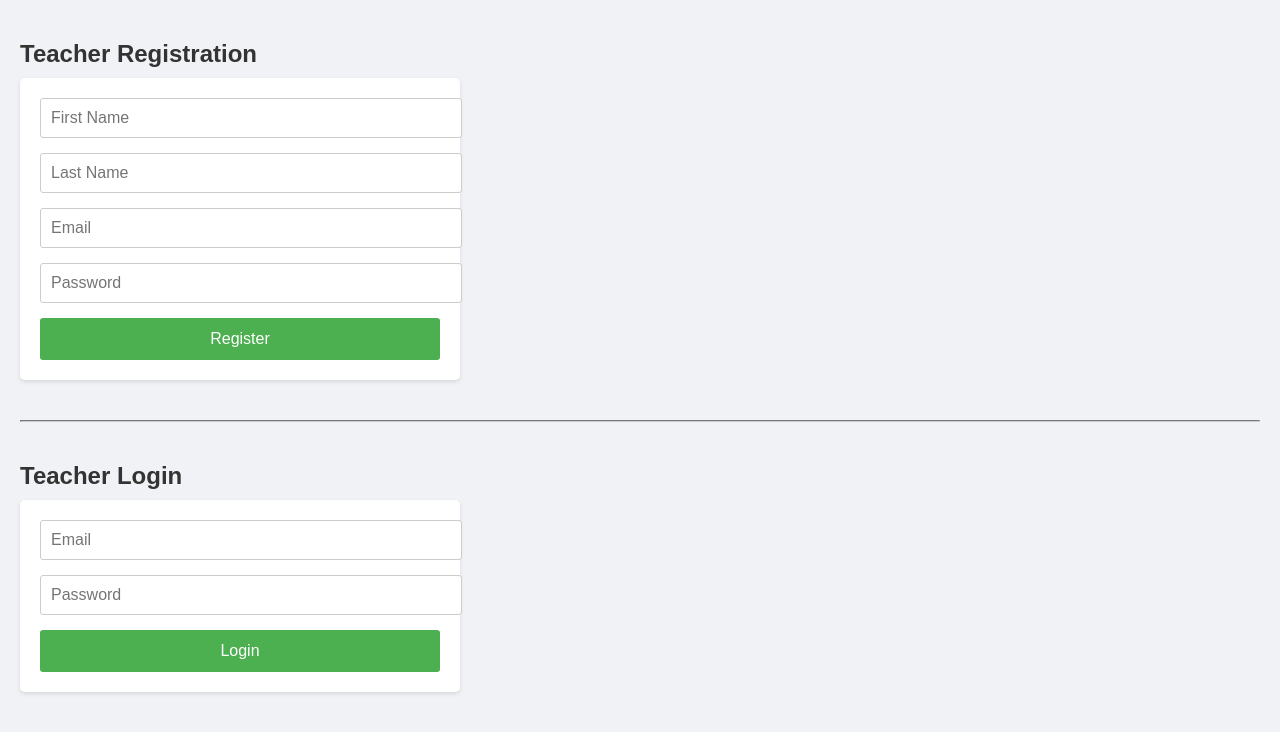
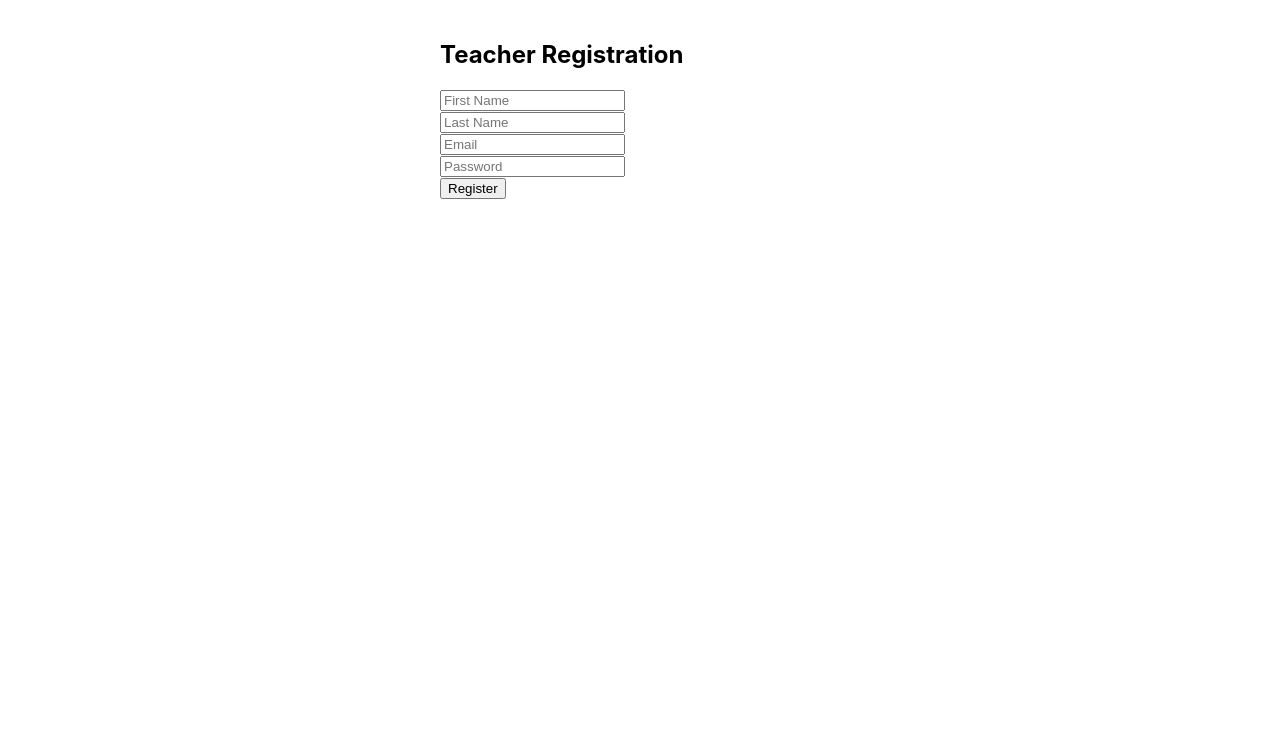
Before and after one commit to Sunbeam-nternship-25/Feedback_Frontend, a React (Create React App) app: page / in a window 1280 px wide. Shown: the top 732 px of the page. Built offline with nearby package versions, Linux system fonts and the light colour scheme.

Commit message:
page redirect

```diff
--- a/src/App.js
+++ b/src/App.js
@@ -1,14 +1,72 @@
-import React from 'react';
-import TeacherRegister from './components/TeacherRegister.js';
-import TeacherLogin from './components/TeacherLogin.js';
-import './App.css';
+import React, { useState } from 'react';
+import axios from 'axios';
 
 function App() {
+  const [isRegistered, setIsRegistered] = useState(false);
+
+  const [registerData, setRegisterData] = useState({
+    first_name: '',
+    last_name: '',
+    email: '',
+    password: '',
+  });
+
+  const [loginData, setLoginData] = useState({ email: '', password: '' });
+
+  const handleRegisterChange = (e) => {
+    setRegisterData({ ...registerData, [e.target.name]: e.target.value });
+  };
+
+  const handleRegisterSubmit = (e) => {
+    e.preventDefault();
+    axios.post('http://localhost:5000/teachers', registerData)
+      .then(() => {
+        alert('Registered successfully! Please login.');
+        setIsRegistered(true);
+      })
+      .catch(() => alert('Registration failed'));
+  };
+
+  const handleLoginChange = (e) => {
+    setLoginData({ ...loginData, [e.target.name]: e.target.value });
+  };
+
+  const handleLoginSubmit = (e) => {
+    e.preventDefault();
+    axios.post('http://localhost:5000/teachers/login', loginData)
+      .then(() => alert('Login successful!'))
+      .catch(() => alert('Login failed'));
+  };
+
   return (
-    <div>
-      <TeacherRegister />
-      <hr />
-      <TeacherLogin />
+    <div style={{ maxWidth: 400, margin: 'auto', padding: 20 }}>
+      {!isRegistered ? (
+        <>
+          <h2>Teacher Registration</h2>
+          <form onSubmit={handleRegisterSubmit}>
+            <input type="text" name="first_name" value={registerData.first_name} onChange={handleRegisterChange} placeholder="First Name" required />
+            <br />
+            <input type="text" name="last_name" value={registerData.last_name} onChange={handleRegisterChange} placeholder="Last Name" required />
+            <br />
+            <input type="email" name="email" value={registerData.email} onChange={handleRegisterChange} placeholder="Email" required />
+            <br />
+            <input type="password" name="password" value={registerData.password} onChange={handleRegisterChange} placeholder="Password" required />
+            <br />
+            <button type="submit">Register</button>
+          </form>
+        </>
+      ) : (
+        <>
+          <h2>Teacher Login</h2>
+          <form onSubmit={handleLoginSubmit}>
+            <input type="email" name="email" value={loginData.email} onChange={handleLoginChange} placeholder="Email" required />
+            <br />
+            <input type="password" name="password" value={loginData.password} onChange={handleLoginChange} placeholder="Password" required />
+            <br />
+            <button type="submit">Login</button>
+          </form>
+        </>
+      )}
     </div>
   );
 }
```
